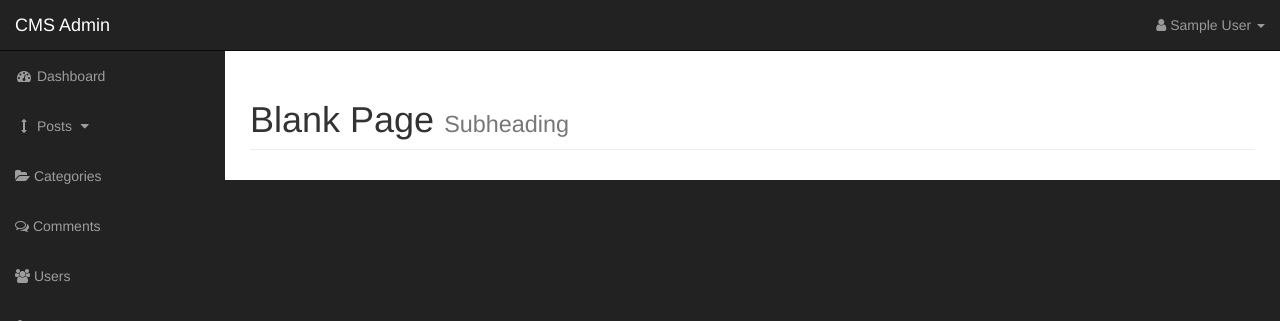
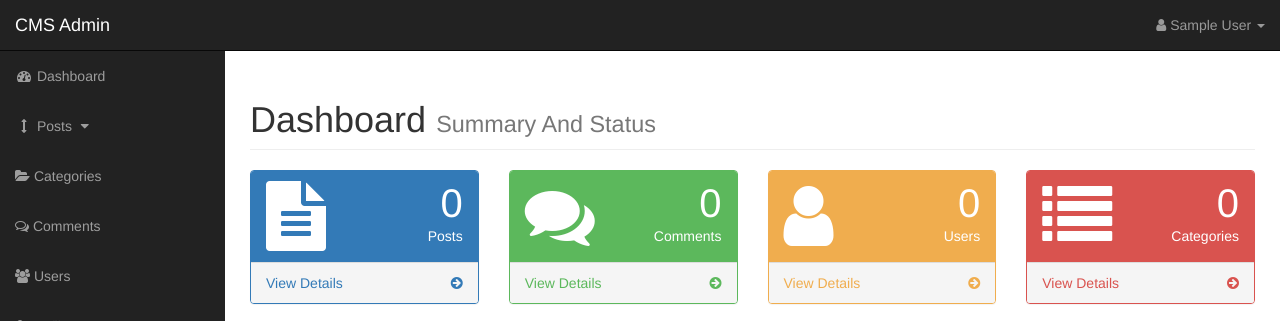
Before and after one commit to C-Shi/PostShare, a PHP site: page /admin/index.php in a window 1280 px wide. Shown: the top 321 px of the page. Run offline with PHP 8.4, Linux system fonts and the light colour scheme; the visitor is signed in with stand-in values (Sample User, id 1); data that the repository does not hold is empty; some libraries are stand-ins or nearby versions.

Commit message:
dashboard and chart

```diff
--- /dev/null
+++ b/admin/include/admin_dashboard.php
@@ -0,0 +1,152 @@
+
+<div class="row">
+    <div class="col-lg-3 col-md-6">
+        <div class="panel panel-primary">
+            <div class="panel-heading">
+                <div class="row">
+                    <div class="col-xs-3">
+                        <i class="fa fa-file-text fa-5x"></i>
+                    </div>
+                    <div class="col-xs-9 text-right">
+                    <!-- count number of post -->
+                    <?php
+                      $q = "SELECT COUNT(*) AS count FROM posts; ";
+                      $q_count_posts = mysqli_query($connection, $q);
+                      $posts_count = mysqli_fetch_assoc($q_count_posts)['count'];
+                    ?>
+                    <div class='huge'><?php echo $posts_count;?></div>
+                        <div>Posts</div>
+                    </div>
+                </div>
+            </div>
+            <a href="posts.php">
+                <div class="panel-footer">
+                    <span class="pull-left">View Details</span>
+                    <span class="pull-right"><i class="fa fa-arrow-circle-right"></i></span>
+                    <div class="clearfix"></div>
+                </div>
+            </a>
+        </div>
+    </div>
+    <div class="col-lg-3 col-md-6">
+        <div class="panel panel-green">
+            <div class="panel-heading">
+                <div class="row">
+                    <div class="col-xs-3">
+                        <i class="fa fa-comments fa-5x"></i>
+                    </div>
+                    <div class="col-xs-9 text-right">
+                    <!-- comment count -->
+                    <?php
+                      $q = "SELECT COUNT(*) AS count FROM comments;";
+                      $q_count_comments = mysqli_query($connection, $q);
+                      $comments_count = mysqli_fetch_assoc($q_count_comments)['count'];
+                    ?>
+                     <div class='huge'><?php echo $comments_count ?></div>
+                      <div>Comments</div>
+                    </div>
+                </div>
+            </div>
+            <a href="comments.php">
+                <div class="panel-footer">
+                    <span class="pull-left">View Details</span>
+                    <span class="pull-right"><i class="fa fa-arrow-circle-right"></i></span>
+                    <div class="clearfix"></div>
+                </div>
+            </a>
+        </div>
+    </div>
+    <div class="col-lg-3 col-md-6">
+        <div class="panel panel-yellow">
+            <div class="panel-heading">
+                <div class="row">
+                    <div class="col-xs-3">
+                        <i class="fa fa-user fa-5x"></i>
+                    </div>
+                    <div class="col-xs-9 text-right">
+                     <!-- count user -->
+                     <?php
+                      $q = "SELECT COUNT(*) AS count FROM users";
+                      $q_count_users = mysqli_query($connection, $q);
+                      $users_count = mysqli_fetch_assoc($q_count_users)['count'];
+                     ?>
+                    <div class='huge'><?php echo $users_count ?></div>
+                        <div> Users</div>
+                    </div>
+                </div>
+            </div>
+            <a href="users.php">
+                <div class="panel-footer">
+                    <span class="pull-left">View Details</span>
+                    <span class="pull-right"><i class="fa fa-arrow-circle-right"></i></span>
+                    <div class="clearfix"></div>
+                </div>
+            </a>
+        </div>
+    </div>
+    <div class="col-lg-3 col-md-6">
+        <div class="panel panel-red">
+            <div class="panel-heading">
+                <div class="row">
+                    <div class="col-xs-3">
+                        <i class="fa fa-list fa-5x"></i>
+                    </div>
+                    <div class="col-xs-9 text-right">
+                    <!-- count category -->
+                    <?php
+                      $q = "SELECT COUNT(*) AS count FROM categories;";
+                      $q_count_categories = mysqli_query($connection, $q);
+                      $categories_count = mysqli_fetch_assoc($q_count_categories)['count'];
+                    ?>
+                        <div class='huge'><?php echo $categories_count?></div>
+                         <div>Categories</div>
+                    </div>
+                </div>
+            </div>
+            <a href="categories.php">
+                <div class="panel-footer">
+                    <span class="pull-left">View Details</span>
+                    <span class="pull-right"><i class="fa fa-arrow-circle-right"></i></span>
+                    <div class="clearfix"></div>
+                </div>
+            </a>
+        </div>
+    </div>
+</div>
+
+<!-- chart area -->
+<div class="row">
+    <div class="col-lg-6 col-sm-12">
+      <div id="post_status_chart" style="height: 400px; width:98%"></div>
+    </div>
+    <div class="col-lg-6 col-sm-12">
+      <div id="post_category_chart" style="height: 400px; width:98%"></div>
+    </div>
+</div>
+
+<!-- post status -->
+<?php
+  $q_post_status = "SELECT status, COUNT(*) AS count FROM posts GROUP BY status;";
+  $query_post_status = mysqli_query($connection, $q_post_status);
+  $posts_status = [];
+  while($row = mysqli_fetch_assoc($query_post_status)) {
+    array_push($posts_status, $row);
+  }
+
+  $q_post_category = "SELECT categories.title, COUNT(posts.category_id) AS count FROM categories LEFT JOIN posts ON posts.category_id = categories.id GROUP BY categories.id;";
+  $query_post_category = mysqli_query($connection, $q_post_category);
+  $posts_category  = [];
+  while($row = mysqli_fetch_assoc($query_post_category)) {
+    array_push($posts_category, $row);
+  }
+?>
+<script src="js/chart.js"></script>
+<script type="text/javascript">
+    var posts_status = <?php echo json_encode($posts_status) ?>;
+    var posts_category = <?php echo json_encode($posts_category) ?>;
+
+    loadPostStatus(posts_status);
+    loadPostCategory(posts_category);
+
+
+  </script>
--- a/admin/include/admin_header.php
+++ b/admin/include/admin_header.php
@@ -37,6 +37,9 @@
         <script src="https://oss.maxcdn.com/libs/respond.js/1.4.2/respond.min.js"></script>
     <![endif]-->
 
+    <!-- cdn for google char loader -->
+    <script type="text/javascript" src="https://www.gstatic.com/charts/loader.js"></script>
+
 </head>
 
 <body>
--- a/admin/include/admin_navigation.php
+++ b/admin/include/admin_navigation.php
@@ -42,16 +42,16 @@
             <div class="collapse navbar-collapse navbar-ex1-collapse">
                 <ul class="nav navbar-nav side-nav">
                     <li>
-                        <a href="index.html"><i class="fa fa-fw fa-dashboard"></i> Dashboard</a>
+                        <a href="index.php"><i class="fa fa-fw fa-dashboard"></i> Dashboard</a>
                     </li>
                     <li>
                         <a href="javascript:;" data-toggle="collapse" data-target="#post"><i class="fa fa-fw fa-arrows-v"></i> Posts <i class="fa fa-fw fa-caret-down"></i></a>
                         <ul id="post" class="collapse">
                             <li>
-                                <a href="./post.php">View All Posts</a>
+                                <a href="./posts.php">View All Posts</a>
                             </li>
                             <li>
-                                <a href="./post.php?source=add_post">Add Posts</a>
+                                <a href="./posts.php?source=add_post">Add Posts</a>
                             </li>
                         </ul>
                     </li>
@@ -59,7 +59,7 @@
                         <a href="categories.php"><i class="fa fa-folder-open"></i> Categories</a>
                     </li>
                     <li>
-                        <a href="comment.php"><i class="fa fa-comments-o"></i> Comments</a>
+                        <a href="comments.php"><i class="fa fa-comments-o"></i> Comments</a>
                     </li>
                     <li>
                         <a href="users.php"><i class="fa fa-users"></i> Users</a>
--- a/admin/index.php
+++ b/admin/index.php
@@ -13,13 +13,15 @@
                 <div class="row">
                     <div class="col-lg-12">
                         <h1 class="page-header">
-                            Blank Page
-                            <small>Subheading</small>
+                            Dashboard
+                            <small>Summary And Status</small>
                         </h1>
 
                     </div>
                 </div>
                 <!-- /.row -->
+
+                <?php include "include/admin_dashboard.php"?>
 
             </div>
             <!-- /.container-fluid -->
--- /dev/null
+++ b/admin/js/chart.js
@@ -0,0 +1,56 @@
+function loadPostStatus(posts_status) {
+  google.charts.load('current', {'packages':['bar']});
+  google.charts.setOnLoadCallback(drawChart);
+
+  var obj = {};
+  posts_status.forEach(function(el) {
+    obj[el.status] = el.count;
+  })
+
+  function drawChart() {
+    var data = google.visualization.arrayToDataTable([
+      ['', ...Object.keys(obj)],
+      ['Posts', ...Object.values(obj)],
+    ]);
+
+    var options = {
+      chart: {
+        title: 'Content Management Overview',
+        subtitle: '',
+        sliceVisibilityThreshold:0,
+      },
+      bars: 'vertical' // Required for Material Bar Charts.
+    };
+
+    var chart = new google.charts.Bar(document.getElementById('post_status_chart'));
+
+    chart.draw(data, google.charts.Bar.convertOptions(options));
+  }
+}
+
+function loadPostCategory(posts_category) {
+  google.charts.load('current', {'packages':['corechart']});
+  google.charts.setOnLoadCallback(drawChart);
+
+  posts_category = posts_category.map(function(el) {
+    return [el.title, Number(el.count)];
+  })
+  console.log(posts_category[0]);
+  console.log(['Bootstrap', 1])
+  function drawChart() {
+
+    var data = google.visualization.arrayToDataTable([
+      ['Category', 'Number of posts'],
+      ...posts_category,
+    ]);
+
+    var options = {
+      title: 'Post Categories Distribution',
+      sliceVisibilityThreshold: 0
+    };
+
+    var chart = new google.visualization.PieChart(document.getElementById('post_category_chart'));
+
+    chart.draw(data, options);
+  }
+}
```
Also changed, not shown: admin/comments.php (renamed from admin/comment.php), admin/posts.php (renamed from admin/post.php).
